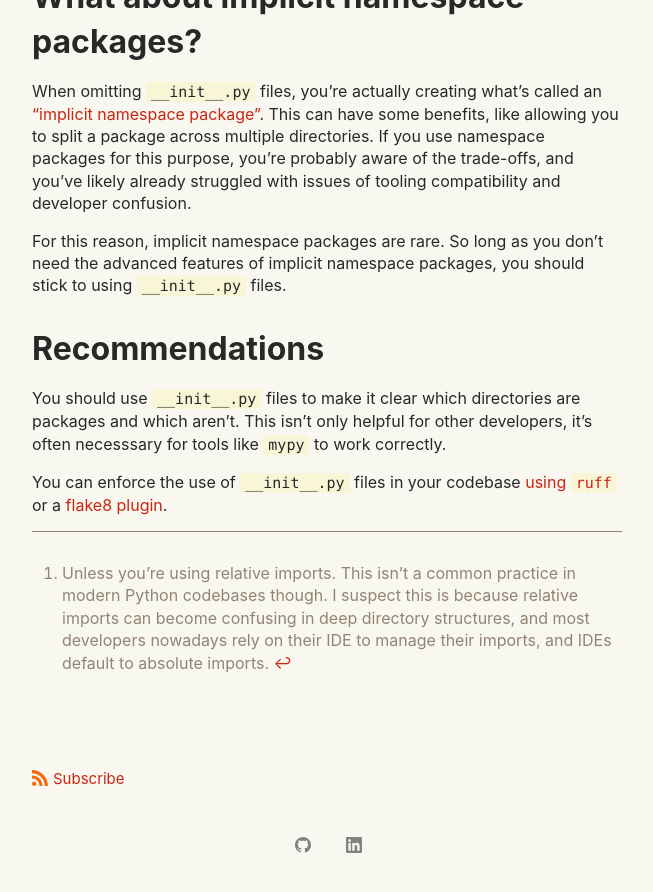
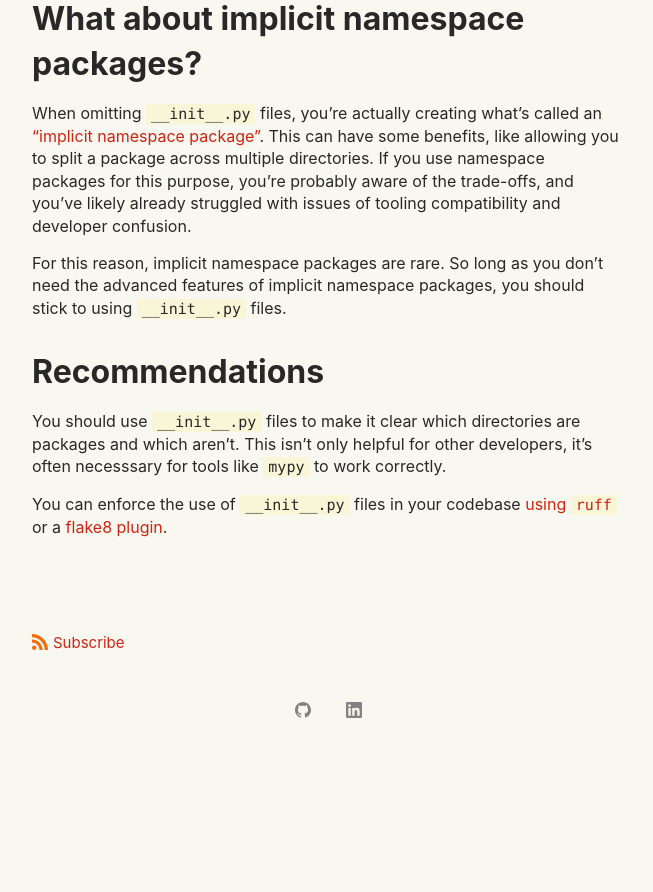
Before and after one commit to ariebovenberg/ariebovenberg.github.io, a Jekyll site: the page built from _posts/2024-10-07-still-use-init-py.md, in a window 1280 px wide and 900 px high, scrolled down 2328 px. Shown: the top 892 px of the window, without its empty margins (313-966 px from the left). Built offline with Jekyll 4.4.1, drawn with Linux system fonts in a browser that asks for light colours; after the commit the page ends 3092 px from its top, so only the background shows below that; some of the changed text lies outside the part shown.

Commit message:
clarify init-py article

```diff
--- a/_posts/2024-10-07-still-use-init-py.md
+++ b/_posts/2024-10-07-still-use-init-py.md
@@ -133,12 +134,3 @@ This isn't only helpful for other developers, it's often necesssary for tools li
 You can enforce the use of `__init__.py` files in your codebase
 [using `ruff`](https://docs.astral.sh/ruff/rules/implicit-namespace-package/)
 or a [flake8 plugin](https://pypi.org/project/flake8-no-pep420/).
-
-
-
-[^1]: Unless you're using relative imports.
-      This isn't a common practice in modern Python codebases though.
-      I suspect this is because relative imports can become confusing
-      in deep directory structures,
-      and most developers nowadays rely on their IDE to manage their imports,
-      and IDEs default to absolute imports.
```
Also changed, not shown: other parts of _posts/2024-10-07-still-use-init-py.md (+3 -2 lines).
